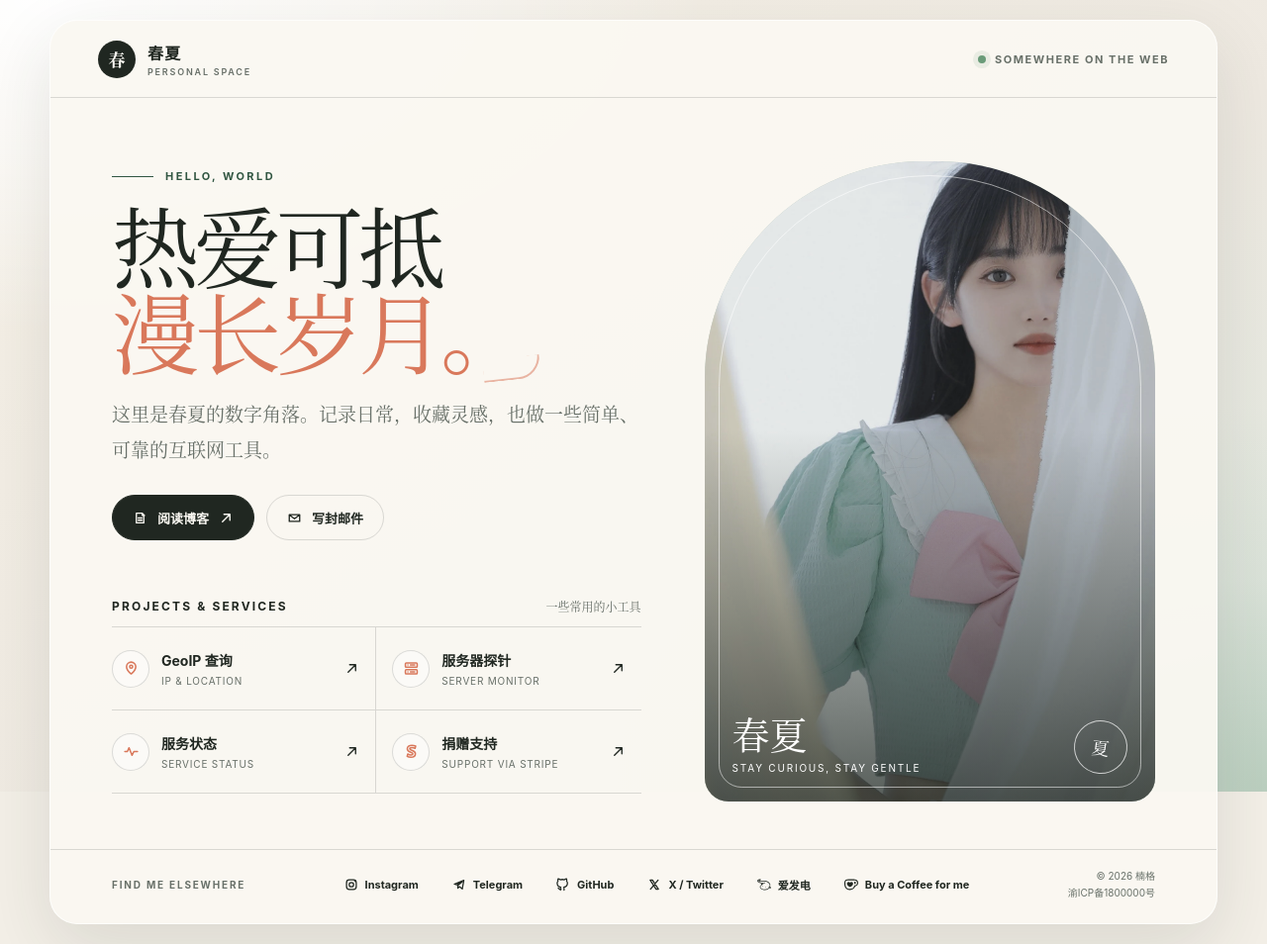
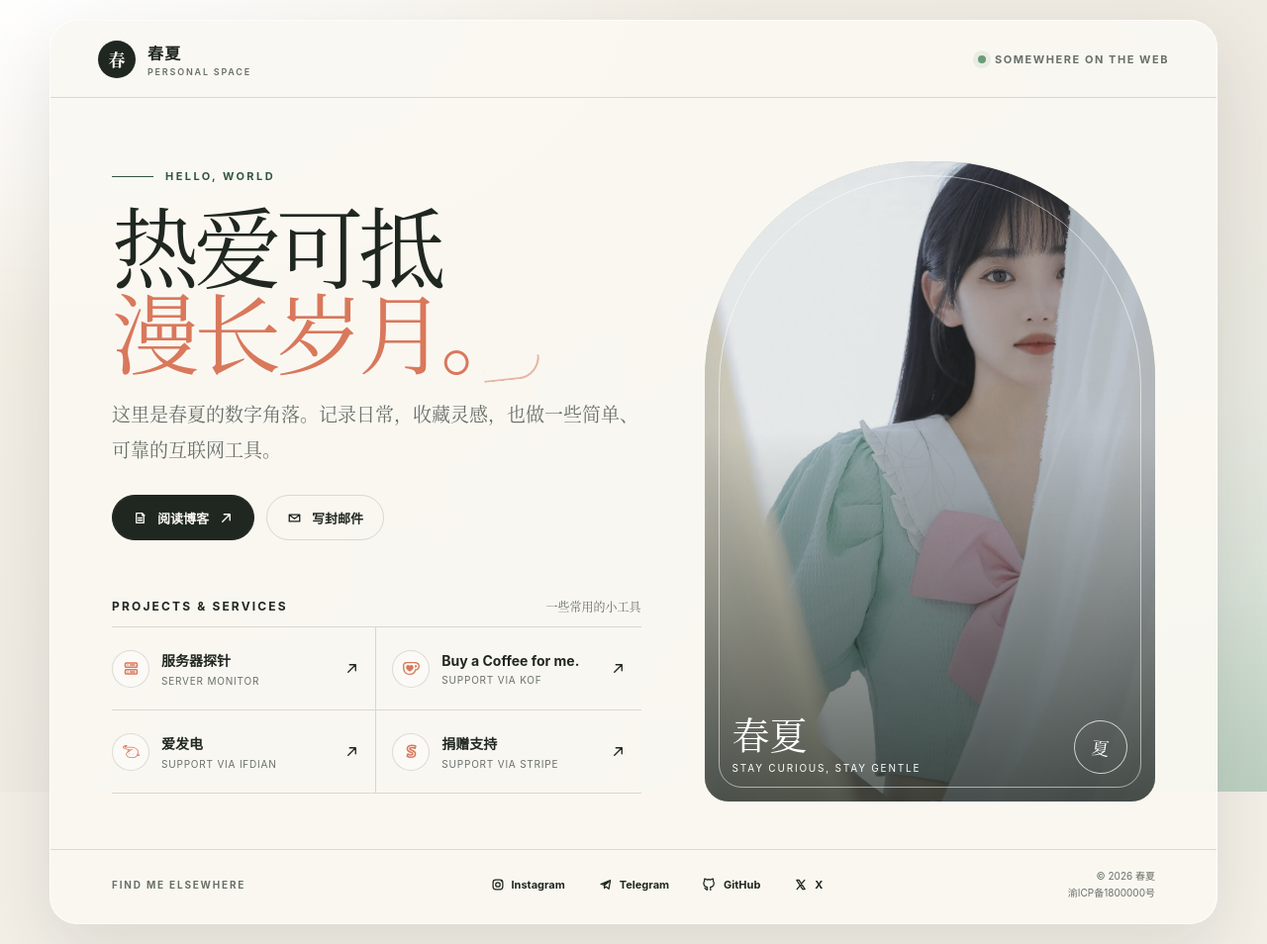
Before and after one commit to xOS/profile, a plain HTML site: page index.html in a window 1280 px wide. Shown: the whole page at 99% size. Drawn offline with Linux system fonts and the light colour scheme.

Commit message:
Bug fix.

```diff
--- a/index.html
+++ b/index.html
@@ -942,19 +942,19 @@
             <span>一些常用的小工具</span>
           </div>
           <div class="resource-list">
-            <a class="resource-link" href="http://api.aapls.com/" target="_blank" rel="noopener">
-              <span class="resource-icon"><svg class="icon" aria-hidden="true"><use href="#icon-location"/></svg></span>
-              <span class="resource-copy"><strong>GeoIP 查询</strong><small>IP &amp; LOCATION</small></span>
+              <a class="resource-link" href="http://server.aapls.com/" target="_blank" rel="noopener">
+                <span class="resource-icon"><svg class="icon" aria-hidden="true"><use href="#icon-server"/></svg></span>
+                <span class="resource-copy"><strong>服务器探针</strong><small>SERVER MONITOR</small></span>
+                <svg class="icon" aria-hidden="true"><use href="#icon-arrow-up-right"/></svg>
+              </a>
+            <a class="resource-link" href="https://ko-fi.com/nobra" target="_blank" rel="noopener">
+              <span class="resource-icon"><svg class="icon" aria-hidden="true"><use href="#icon-kofi"/></svg></span>
+              <span class="resource-copy"><strong>Buy a Coffee for me.</strong><small>SUPPORT VIA KOF</small></span>
               <svg class="icon" aria-hidden="true"><use href="#icon-arrow-up-right"/></svg>
             </a>
-            <a class="resource-link" href="http://server.aapls.com/" target="_blank" rel="noopener">
-              <span class="resource-icon"><svg class="icon" aria-hidden="true"><use href="#icon-server"/></svg></span>
-              <span class="resource-copy"><strong>服务器探针</strong><small>SERVER MONITOR</small></span>
-              <svg class="icon" aria-hidden="true"><use href="#icon-arrow-up-right"/></svg>
-            </a>
-            <a class="resource-link" href="http://status.nange.cn/" target="_blank" rel="noopener">
-              <span class="resource-icon"><svg class="icon" aria-hidden="true"><use href="#icon-status"/></svg></span>
-              <span class="resource-copy"><strong>服务状态</strong><small>SERVICE STATUS</small></span>
+            <a class="resource-link" href="https://ifdian.net/a/herby" target="_blank" rel="noopener">
+              <span class="resource-icon"><svg class="icon" aria-hidden="true"><use href="#icon-ifdian"/></svg></span>
+              <span class="resource-copy"><strong>爱发电</strong><small>SUPPORT VIA IFDIAN</small></span>
               <svg class="icon" aria-hidden="true"><use href="#icon-arrow-up-right"/></svg>
             </a>
             <a class="resource-link" href="https://donate.stripe.com/28obMffW78Pogb6145" target="_blank" rel="noopener noreferrer">
@@ -981,11 +981,9 @@
         <a href="http://www.instagram.com/itskip" target="_blank" rel="nofollow noopener"><svg class="icon" aria-hidden="true"><use href="#icon-instagram"/></svg>Instagram</a>
         <a href="http://t.me/CloudEvent" target="_blank" rel="nofollow noopener"><svg class="icon" aria-hidden="true"><use href="#icon-telegram"/></svg>Telegram</a>
         <a href="http://github.com/xOS" target="_blank" rel="nofollow noopener"><svg class="icon" aria-hidden="true"><use href="#icon-github"/></svg>GitHub</a>
-        <a href="http://x.com/OneTip" target="_blank" rel="nofollow noopener"><svg class="icon" aria-hidden="true"><use href="#icon-x"/></svg>X / Twitter</a>
-        <a href="https://ifdian.net/a/herby" target="_blank" rel="nofollow noopener"><svg class="icon" aria-hidden="true"><use href="#icon-ifdian"/></svg>爱发电</a>
-        <a href="https://ko-fi.com/nobra" target="_blank" rel="nofollow noopener"><svg class="icon" aria-hidden="true"><use href="#icon-kofi"/></svg>Buy a Coffee for me</a>
+        <a href="http://x.com/OneTip" target="_blank" rel="nofollow noopener"><svg class="icon" aria-hidden="true"><use href="#icon-x"/></svg>X</a>
       </nav>
-      <p class="footer-meta">© 2026 <a href="http://www.nange.cn/" target="_blank">楠格</a><br><a href="http://beian.miit.gov.cn/" target="_blank" rel="nofollow">渝ICP备1800000号</a></p>
+      <p class="footer-meta">© 2026 <a href="http://www.nange.cn/" target="_blank">春夏</a><br><a href="http://beian.miit.gov.cn/" target="_blank" rel="nofollow">渝ICP备1800000号</a></p>
     </footer>
   </div>
 </body>
```
